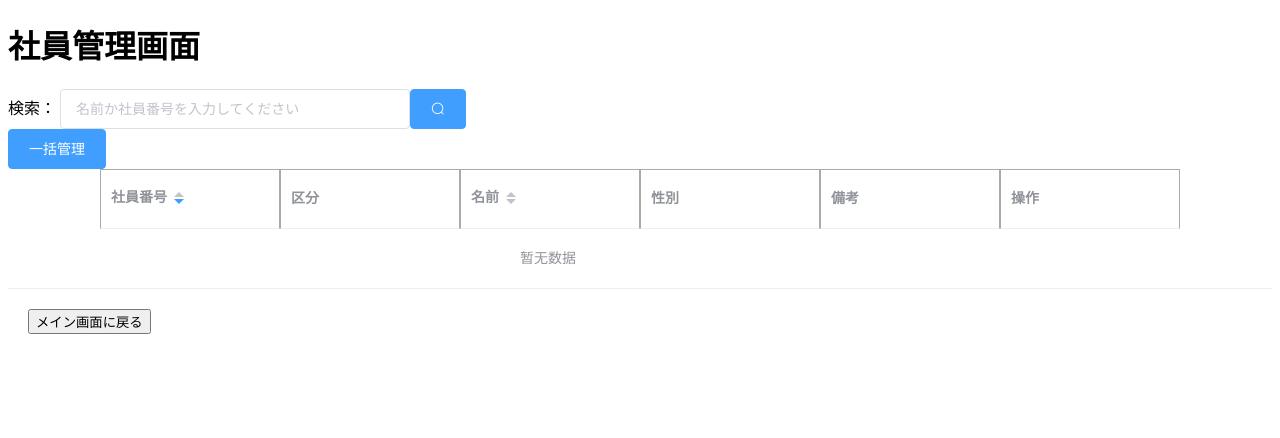
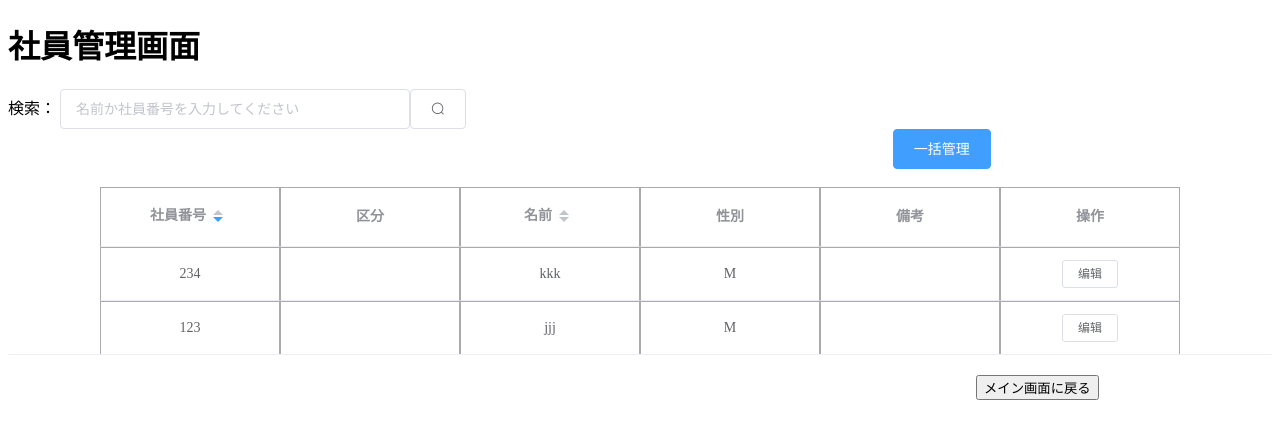
Before and after one commit to sichangSun/kintai-front, a Vue app: page /MemberManage in a window 1280 px wide. Shown: the top 438 px of the page. Built offline with nearby package versions, Linux system fonts and the light colour scheme.

Commit message:
検索機能

```diff
--- a/src/components/MemberManage_screen.vue
+++ b/src/components/MemberManage_screen.vue
@@ -3,10 +3,15 @@
     <div>
     <h1>社員管理画面</h1>
       検索：
-      <el-input style="width:350px;" placeholder="名前か社員番号を入力してください" v-model="input1" ></el-input>
-      <el-button type="primary" icon="el-icon-search" @click="inquireMember()"></el-button>
-      <tr> <el-button type="primary" @click="manageAll()">一括管理</el-button></tr>
+      <el-input type="text" v-model="employNumber" style="width:350px;" placeholder="名前か社員番号を入力してください" clearable @clear="clearQuery" ref="getValue">
+      </el-input>
+      <el-button slot="append" icon="el-icon-search" @click="inquireMember()"></el-button>
+      <div>
+        <el-button class="btn1" type="primary" @click="manageAll()">一括管理</el-button>
       </div>
+
+    </div>
+    <br>
     <el-table
     :data="tableData"
     style="width: 100%"
@@ -16,35 +21,35 @@
       prop="number"
       label="社員番号"
       sortable
-      width="180">
+      width="180" align="center">
     </el-table-column>
 
     <el-table-column
       prop=""
       label="区分"
-      width="180">
+      width="180" align="center">
     </el-table-column>
 
     <el-table-column
       prop="name"
       label="名前"
       sortable
-      width="180">
+      width="180" align="center">
     </el-table-column>
 
     <el-table-column
       prop="sex"
       label="性別"
-      width="180">
+      width="180" align="center">
     </el-table-column>
 
     <el-table-column
       prop="note"
       label="備考"
-      width="180">
+      width="180" align="center">
     </el-table-column>
 
-    <el-table-column label="操作" width="180">
+    <el-table-column label="操作" width="180" align="center">
     <template slot-scope="scope">
       <el-button
           size="mini"
@@ -54,7 +59,7 @@
     </el-table-column>
   </el-table>
       <div>
-        <button @click="Employee">メイン画面に戻る</button>
+        <button class="btn2" @click="Employee" >メイン画面に戻る</button>
       </div>
   </div>
 
@@ -63,50 +68,62 @@
 <script>
 // import axios from 'axios';
 // import { CheckboxButton } from 'element-ui';
+const mockData = [
+  {
+    number:123,
+    name:'jjj',
+    sex:'M'
+  },{
+    number:234,
+    name:'kkk',
+    sex:'M'
+  }
+]
 
 export default {
+  name:'MemberManage',
   data(){
    return{
-      input1:'',
-  mounted() {
-  // axios.get("http:123213/list").then(res => {
-  //   console.log(res);
-  //   this.tableData = res.data;
-  // })
-  this.tableData = [
+    employNumber: "",
+    tableData:[],
+     mockData: [
   {
     number:123,
-      name:'jjj'
+    name:'jjj',
+    sex:'M'
   },{
-      number:'234',
-      name:'kkk'
+    number:234,
+    name:'kkk',
+    sex:'M'
   }
 ]
+   };
   },
-    tableData:[]
-  }
+  mounted(){
+    this.tableData = mockData
+  },
+  methods:{
+    Employee(){
+      this.$router.push('Employee')
     },
 
-
-// token -> chen
-
-// chen
-// select * from member as m where m.uid = chen
-// class 111{
-//    int number;
-//    String name;
-// }
-
-// List<> res = new ArrayList();
-// return res;
-methods:{
-  handleEdit(){
-
+    inquireMember(){
+      this.tableData = mockData.filter(item => item.number === parseInt(this.employNumber))
+    },
+    clearQuery(){
+      this.tableData = mockData
     }
   }
-}
+};
+
 </script>
 
 <style>
+ .btn1{
+  position: relative;left: 70%;
+ }
 
+ .btn2{
+  position: relative;left: 75%;
+ }
 </style>
```
Lines whose indentation alone changed are shown as unchanged.
